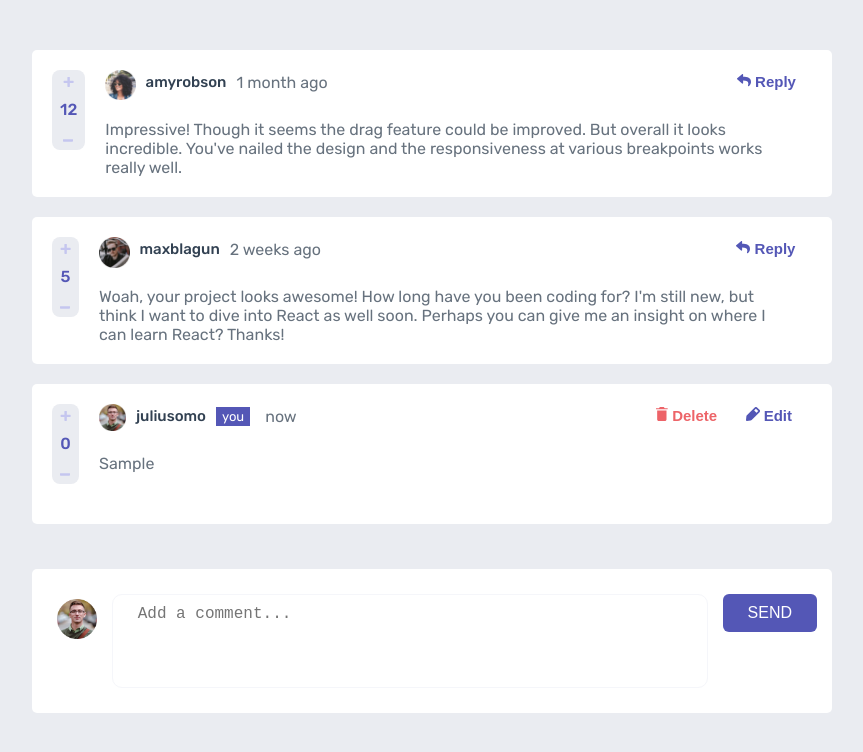
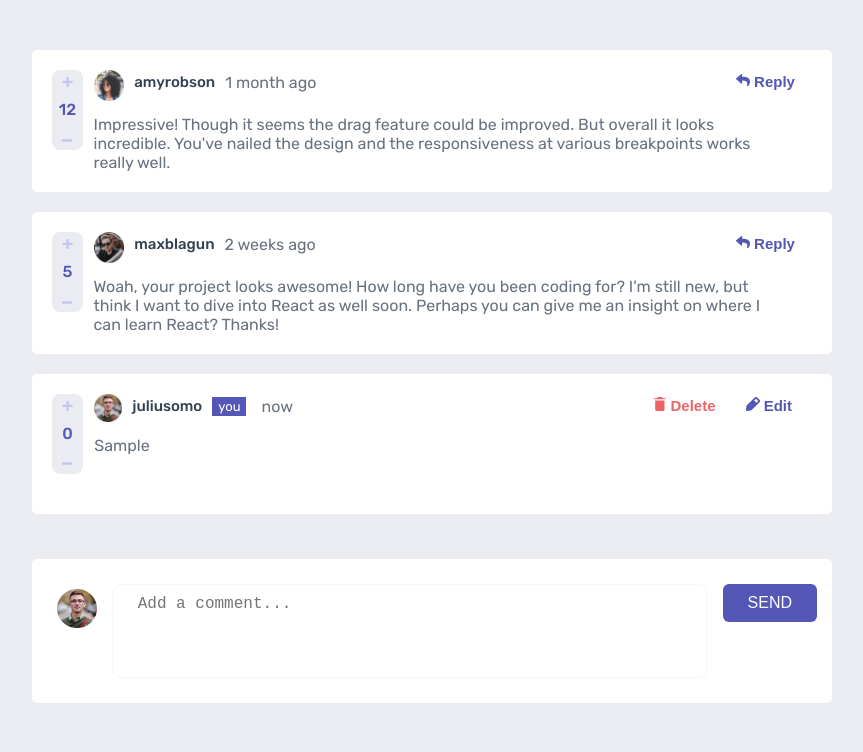
Before and after one commit to KamilKonopski/Interactive-comments-section, a plain HTML site: page index.html in a window 1280 px wide. Both pictures are taken after typing "Sample" into the empty fields and a click on the button "SEND". Shown: the whole page, without its empty margins (208-1071 px from the left). Drawn offline with Linux system fonts and the light colour scheme.

Commit message:
add current user styles

```diff
--- a/css/style.css
+++ b/css/style.css
@@ -41,15 +41,24 @@ body {
         'like user reply'
         'like content content';
     grid-template-columns: 1fr 10fr 2fr;
-    grid-template-rows: 50px 1fr;
+    grid-template-rows: auto 1fr;
     margin-bottom: 20px;
     padding: 20px 0;
+}
+
+.comment__main {
+    max-width: 800px;
+}
+
+.comment__reply {
+    max-width: 600px;
 }
 
 .comment.comment__current-user {
     grid-template-areas:
         'like user delete edit'
         'like content content content';
+    grid-template-columns: 1fr 9fr auto auto;
 }
 
 .comment__like-container {
@@ -60,7 +69,7 @@ body {
     grid-area: like;
     height: 10vh;
     margin: 0 20px 20px;
-    padding: 0 8px;
+    width: 50%;
 }
 
 .comment__like-container .comment__plus-btn {
@@ -89,6 +98,7 @@ body {
     align-items: flex-start;
     display: flex;
     grid-area: user;
+    margin-bottom: 10px;
 }
 
 .comment__user-container .comment__user-avatar {
@@ -147,7 +157,7 @@ body {
     font-size: 15px;
     font-weight: 700;
     grid-area: delete;
-    margin-right: 10px;
+    margin-right: 30px;
     margin-top: 3px;
 }
 
```
